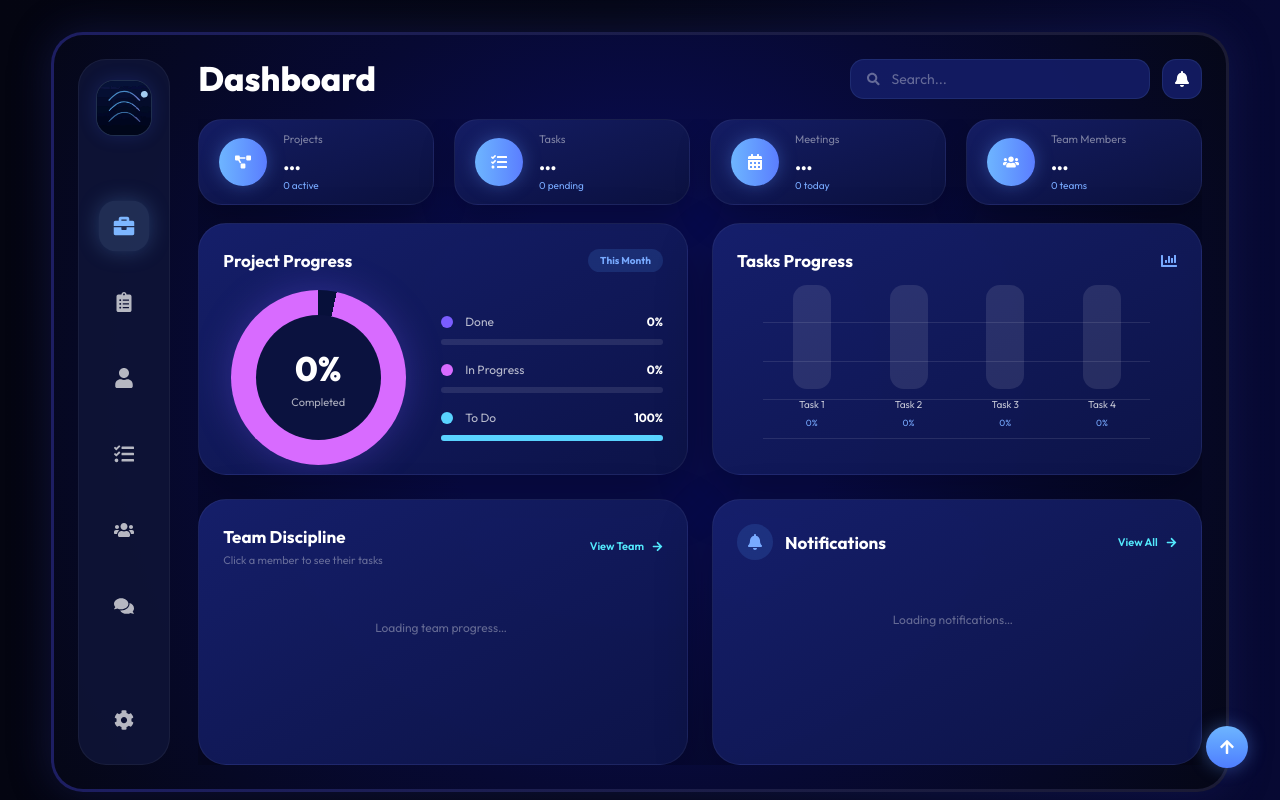
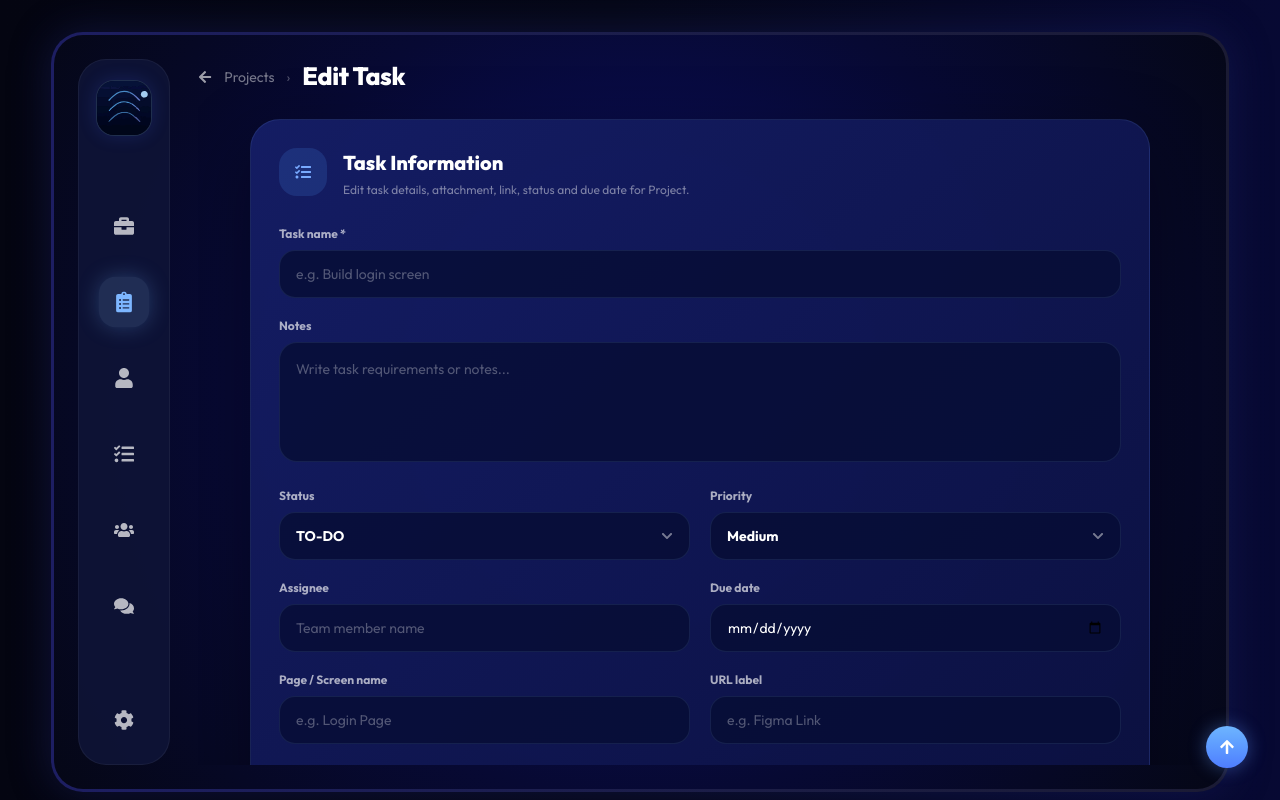
Before and after one commit to FatmaMoataz/FloWio, a React (Vite) app: page /projects/1/tasks/1/edit in a window 1280 px wide. Before the commit this address led to /dashboard. Shown: the top 800 px of the page. Built offline with nearby package versions, Linux system fonts and the light colour scheme.

Commit message:
Fix task edit mode and task form

```diff
--- a/src/pages/Projects/ProjectKanban.jsx
+++ b/src/pages/Projects/ProjectKanban.jsx
@@ -32,24 +32,28 @@ const fallbackTasks = [
     status: "in-progress",
     notes: "Connect backend API with frontend services.",
     due: "Oct 15",
+    rawDue: "2026-10-15",
     assignee: "Sarah",
     priority: "Medium",
-    fileLabel: "General Page",
-    urlLabel: "URL label",
-    linkUrl: "",
-    pageName: "General Page",
+    fileLabel: "API File",
+    fileName: "api-requirements.pdf",
+    urlLabel: "API Docs",
+    linkUrl: "https://developer.mozilla.org/",
+    pageName: "API Integration Page",
   },
   {
     id: 2,
     name: "Form validation",
     status: "in-progress",
     notes: "Add validation to all required fields.",
-    due: "Tomorrow",
+    due: "Jun 20",
+    rawDue: "2026-06-20",
     assignee: "Sarah",
     priority: "High",
-    fileLabel: "General Page",
-    urlLabel: "URL label",
-    linkUrl: "",
+    fileLabel: "Validation File",
+    fileName: "validation-notes.pdf",
+    urlLabel: "Validation Guide",
+    linkUrl: "https://react.dev/",
     pageName: "Project Form",
   },
   {
@@ -58,11 +62,13 @@ const fallbackTasks = [
     status: "completed",
     notes: "Polish UI cards and connect navigation.",
     due: "Sep 15",
+    rawDue: "2026-09-15",
     assignee: "Sarah",
     priority: "Low",
-    fileLabel: "General Page",
-    urlLabel: "URL label",
-    linkUrl: "",
+    fileLabel: "UI File",
+    fileName: "ui-design.pdf",
+    urlLabel: "UI Reference",
+    linkUrl: "https://www.figma.com/",
     pageName: "Dashboard",
   },
 ];
@@ -88,8 +94,10 @@ export default function ProjectKanban() {
         assignee: task.assignee || "Sarah",
         status: task.status || "todo",
         due: task.due || "20 Sep",
+        rawDue: task.rawDue || "2026-09-20",
         priority: task.priority || "Medium",
         fileLabel: task.fileLabel || task.pageName || "General Page",
+        fileName: task.fileName || "",
         urlLabel: task.urlLabel || task.linkTitle || "URL label",
         linkUrl: task.linkUrl || "",
         pageName: task.pageName || "General Page",
@@ -100,6 +108,7 @@ export default function ProjectKanban() {
   const [search, setSearch] = useState("");
   const [openMenuId, setOpenMenuId] = useState(null);
   const [openStatusId, setOpenStatusId] = useState(null);
+  const [deleteTaskId, setDeleteTaskId] = useState(null);
 
   const boardTitle = project?.name || "Website Redesign";
 
@@ -127,16 +136,23 @@ export default function ProjectKanban() {
     setOpenStatusId(null);
   };
 
-  const deleteTask = (taskId) => {
+  const deleteTask = () => {
     setTasks((prev) => {
-      const updated = prev.filter((task) => task.id !== taskId);
+      const updated = prev.filter((task) => task.id !== deleteTaskId);
       updateStorage(updated);
       return updated;
     });
+
+    setDeleteTaskId(null);
     setOpenMenuId(null);
   };
 
-  const openTaskPage = (status = "todo") => {
+  const openTaskPage = (status = "todo", taskId = null) => {
+    if (taskId) {
+      navigate(`/projects/${projectId}/tasks/${taskId}/edit`);
+      return;
+    }
+
     navigate(`/projects/${projectId}/tasks/new?status=${status}`);
   };
 
@@ -154,7 +170,9 @@ export default function ProjectKanban() {
               <button
                 type="button"
                 onClick={() =>
-                  project ? navigate(`/projects/${project.id}`) : navigate("/projects")
+                  project
+                    ? navigate(`/projects/${project.id}`)
+                    : navigate("/projects")
                 }
                 className="text-white/60 transition hover:text-[#6eb5ff]"
               >
@@ -277,7 +295,7 @@ export default function ProjectKanban() {
                                 type="button"
                                 onClick={() => {
                                   setOpenMenuId(null);
-                                  openTaskPage(task.status);
+                                  openTaskPage(task.status, task.id);
                                 }}
                                 className="flex h-10 w-full items-center gap-3 rounded-[13px] px-3 text-xs font-bold text-white/75 transition hover:bg-[#24358f] hover:text-white"
                               >
@@ -297,7 +315,10 @@ export default function ProjectKanban() {
 
                               <button
                                 type="button"
-                                onClick={() => deleteTask(task.id)}
+                                onClick={() => {
+                                  setDeleteTaskId(task.id);
+                                  setOpenMenuId(null);
+                                }}
                                 className="flex h-10 w-full items-center gap-3 rounded-[13px] px-3 text-xs font-bold text-[#ff6b8a] transition hover:bg-red-400/10"
                               >
                                 <FaTrash />
@@ -400,6 +421,41 @@ export default function ProjectKanban() {
             );
           })}
         </div>
+
+        {deleteTaskId && (
+          <div className="fixed inset-0 z-[999999] flex items-center justify-center bg-black/60 px-4 backdrop-blur-sm">
+            <div className="w-full max-w-[420px] rounded-[28px] border border-red-300/10 bg-gradient-to-br from-[#151e66] to-[#070d35] p-6 text-white shadow-[0_25px_80px_rgba(0,0,0,.65)]">
+              <div className="mb-5 flex h-14 w-14 items-center justify-center rounded-2xl bg-red-400/15 text-red-300">
+                <FaTrash />
+              </div>
+
+              <h3 className="text-xl font-extrabold">Delete Task?</h3>
+
+              <p className="mt-2 text-sm leading-6 text-white/50">
+                Are you sure you want to delete this task? This action cannot be
+                undone.
+              </p>
+
+              <div className="mt-7 flex gap-3">
+                <button
+                  type="button"
+                  onClick={() => setDeleteTaskId(null)}
+                  className="h-11 flex-1 rounded-[16px] bg-white/10 text-sm font-bold text-white/70 transition hover:bg-white/15"
+                >
+                  Cancel
+                </button>
+
+                <button
+                  type="button"
+                  onClick={deleteTask}
+                  className="h-11 flex-1 rounded-[16px] bg-gradient-to-r from-[#ff5d73] to-[#ff7aa8] text-sm font-bold text-white shadow-[0_0_22px_rgba(255,93,115,.35)] transition hover:brightness-110"
+                >
+                  Delete Task
+                </button>
+              </div>
+            </div>
+          </div>
+        )}
       </section>
     </MainLayout>
   );
--- a/src/pages/Projects/TaskForm.jsx
+++ b/src/pages/Projects/TaskForm.jsx
@@ -31,26 +31,35 @@ const priorityOptions = [
 
 export default function TaskForm() {
   const navigate = useNavigate();
-  const { projectId } = useParams();
+  const { projectId, taskId } = useParams();
   const [searchParams] = useSearchParams();
 
   const project = getProject(projectId);
   const projectName = project?.name || "Project";
   const defaultStatus = searchParams.get("status") || "todo";
+  const isEditMode = Boolean(taskId);
+
+  const storageKey = `flowio-tasks-${projectId}`;
+  const oldTasks = JSON.parse(localStorage.getItem(storageKey) || "[]");
+
+  const projectTasks = project?.assignedTasks || [];
+  const taskToEdit =
+    oldTasks.find((task) => String(task.id) === String(taskId)) ||
+    projectTasks.find((task) => String(task.id) === String(taskId));
 
   const [saved, setSaved] = useState(false);
 
   const [form, setForm] = useState({
-    title: "",
-    notes: "",
-    status: defaultStatus,
-    priority: "Medium",
-    assignee: "",
-    due: "",
-    pageName: "",
-    urlLabel: "",
-    taskLink: "",
-    fileName: "",
+    title: taskToEdit?.name || taskToEdit?.title || "",
+    notes: taskToEdit?.notes || "",
+    status: taskToEdit?.status || defaultStatus,
+    priority: taskToEdit?.priority || "Medium",
+    assignee: taskToEdit?.assignee || "",
+    due: taskToEdit?.rawDue || "",
+    pageName: taskToEdit?.pageName || "",
+    urlLabel: taskToEdit?.urlLabel || "",
+    taskLink: taskToEdit?.linkUrl || "",
+    fileName: taskToEdit?.fileName || taskToEdit?.fileLabel || "",
   });
 
   const canSubmit = useMemo(() => form.title.trim().length > 0, [form.title]);
@@ -78,12 +87,8 @@ export default function TaskForm() {
     updateField("fileName", file ? file.name : "");
   };
 
-  const handleSubmit = (e) => {
-    e.preventDefault();
-    if (!canSubmit) return;
-
-    const newTask = {
-      id: Date.now(),
+  const buildTaskPayload = () => ({
+    id: isEditMode ? Number(taskId) || taskId : Date.now(),
     name: form.title.trim(),
     notes: form.notes.trim() || "Type here...",
     status: form.status,
@@ -96,13 +101,35 @@ export default function TaskForm() {
     fileName: form.fileName,
     urlLabel: form.urlLabel.trim() || "URL label",
     linkUrl: safeUrl(form.taskLink),
-    };
+  });
 
-    const storageKey = `flowio-tasks-${projectId}`;
-    const oldTasks = JSON.parse(localStorage.getItem(storageKey) || "[]");
+  const handleSubmit = (e) => {
+    e.preventDefault();
+    if (!canSubmit) return;
 
-    localStorage.setItem(storageKey, JSON.stringify([newTask, ...oldTasks]));
+    const newTaskData = buildTaskPayload();
 
+    let updatedTasks;
+
+    if (isEditMode) {
+      const existsInStorage = oldTasks.some(
+        (task) => String(task.id) === String(taskId)
+      );
+
+      if (existsInStorage) {
+        updatedTasks = oldTasks.map((task) =>
+          String(task.id) === String(taskId)
+            ? { ...task, ...newTaskData }
+            : task
+        );
+      } else {
+        updatedTasks = [newTaskData, ...oldTasks];
+      }
+    } else {
+      updatedTasks = [newTaskData, ...oldTasks];
+    }
+
+    localStorage.setItem(storageKey, JSON.stringify(updatedTasks));
     setSaved(true);
 
     setTimeout(() => {
@@ -126,7 +153,7 @@ export default function TaskForm() {
           <span className="text-white/30">›</span>
 
           <h1 className="text-[25px] font-extrabold tracking-[-.4px]">
-            Add Task
+            {isEditMode ? "Edit Task" : "Add Task"}
           </h1>
         </div>
 
@@ -145,8 +172,8 @@ export default function TaskForm() {
                   Task Information
                 </h2>
                 <p className="mt-1 text-xs text-white/45">
-                  Add task details, attachment, link, status and due date for{" "}
-                  {projectName}.
+                  {isEditMode ? "Edit" : "Add"} task details, attachment, link,
+                  status and due date for {projectName}.
                 </p>
               </div>
             </div>
@@ -249,7 +276,10 @@ export default function TaskForm() {
             {saved && (
               <div className="mt-6 flex items-center gap-3 rounded-[18px] border border-emerald-300/10 bg-emerald-400/10 px-4 py-3 text-xs font-bold text-emerald-300">
                 <FaCheck />
-                Task created successfully. Redirecting to Kanban Board...
+                {isEditMode
+                  ? "Task updated successfully."
+                  : "Task created successfully."}{" "}
+                Redirecting to Kanban Board...
               </div>
             )}
 
@@ -268,7 +298,7 @@ export default function TaskForm() {
                 className="flex h-12 flex-1 items-center justify-center gap-3 rounded-[16px] bg-gradient-to-r from-[#6eb5ff] to-[#5b7dff] text-sm font-bold text-white shadow-[0_0_22px_rgba(95,150,255,.35)] transition hover:brightness-110 disabled:cursor-not-allowed disabled:opacity-40"
               >
                 <FaPaperPlane />
-                Create Task
+                {isEditMode ? "Update Task" : "Create Task"}
               </button>
             </div>
           </form>
--- a/src/router/AppRouter.jsx
+++ b/src/router/AppRouter.jsx
@@ -21,6 +21,7 @@ import Schedule from "../pages/Schedule/Schedule";
 import ToDo from "../pages/To-Do/To-Do";
 import CompanyOnboarding from "../pages/Onboarding/CompanyOnboarding";
 import TaskForm from "../pages/Projects/TaskForm";
+<Route path="/projects/:projectId/tasks/:taskId/edit" element={<TaskForm />} />
 
 export default function AppRouter(){
   return (
@@ -50,6 +51,8 @@ export default function AppRouter(){
         <Route path="/to-do" element={<ToDo />} />
         <Route path="/company-onboarding" element={<CompanyOnboarding />} />
         <Route path="/projects/:projectId/tasks/new" element={<TaskForm />} />
+        <Route path="/projects/:projectId/tasks/:taskId/edit" element={<TaskForm />} />
+
       </Routes>
     </BrowserRouter>
   )
```
Lines whose indentation alone changed are shown as unchanged.
